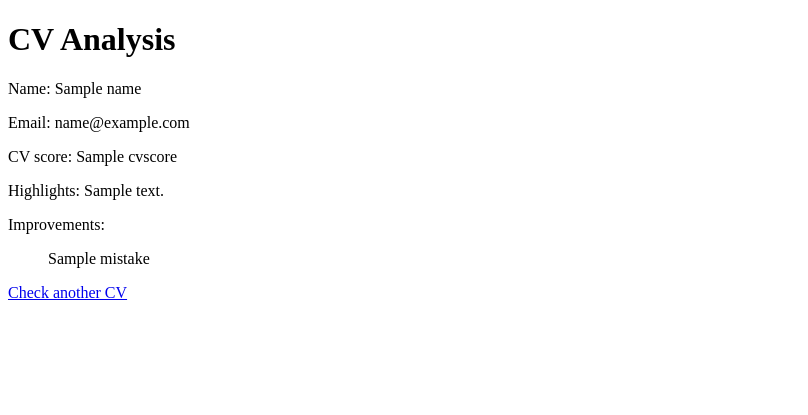
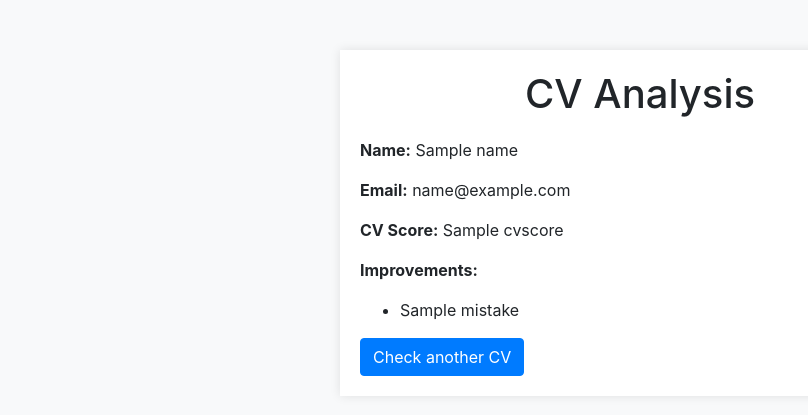
Before and after one commit to petrichor247/Check-CV, a Flask app: template templates/result.html in a window 1280 px wide. Shown: the top 415 px of the page, without its empty margins (0-808 px from the left). Run offline with Flask 3, Linux system fonts and the light colour scheme; the template is opened without the code that fills it: most values are stand-ins (such as "Sample title", 1, 10 or a date in 2020); some libraries are stand-ins or nearby versions.

Commit message:
Update result.html

```diff
--- a/templates/result.html
+++ b/templates/result.html
@@ -1,4 +1,4 @@
-<!DOCTYPE html>
+<!--<!DOCTYPE html>
 <html lang="en">
 <head>
     <meta charset="UTF-8">
@@ -10,7 +10,6 @@
     <p>Name: {{ name }}</p>
     <p>Email: {{ email }}</p>
     <p>CV score: {{ cvscore }}</p>
-    <p>Highlights: {{ summary }}</p>
     <p>Improvements: </p>
     {% for mistake in mistakes %}
     <ol>{{ mistake }}</ol>
@@ -18,3 +17,46 @@
     <a href="/">Check another CV</a>
 </body>
 </html>
+-->
+<!doctype html>
+<html lang="en">
+<head>
+    <meta charset="utf-8">
+    <meta name="viewport" content="width=device-width, initial-scale=1, shrink-to-fit=no">
+    <title>CV Analysis</title>
+    <link rel="stylesheet" href="https://maxcdn.bootstrapcdn.com/bootstrap/4.5.2/css/bootstrap.min.css">
+    <style>
+        body {
+            background-color: #f8f9fa;
+        }
+        .container {
+            max-width: 600px;
+            margin-top: 50px;
+            padding: 20px;
+            background-color: #ffffff;
+            box-shadow: 0px 0px 10px rgba(0,0,0,0.1);
+        }
+        .header {
+            text-align: center;
+            margin-bottom: 20px;
+        }
+    </style>
+</head>
+<body>
+    <div class="container">
+        <div class="header">
+            <h1>CV Analysis</h1>
+        </div>
+        <p><strong>Name:</strong> {{ name }}</p>
+        <p><strong>Email:</strong> {{ email }}</p>
+        <p><strong>CV Score:</strong> {{ cvscore }}</p>
+        <p><strong>Improvements:</strong></p>
+        <ul>
+        {% for mistake in mistakes %}
+            <li>{{ mistake }}</li>
+        {% endfor %}
+        </ul>
+        <a href="/" class="btn btn-primary">Check another CV</a>
+    </div>
+</body>
+</html>
```
